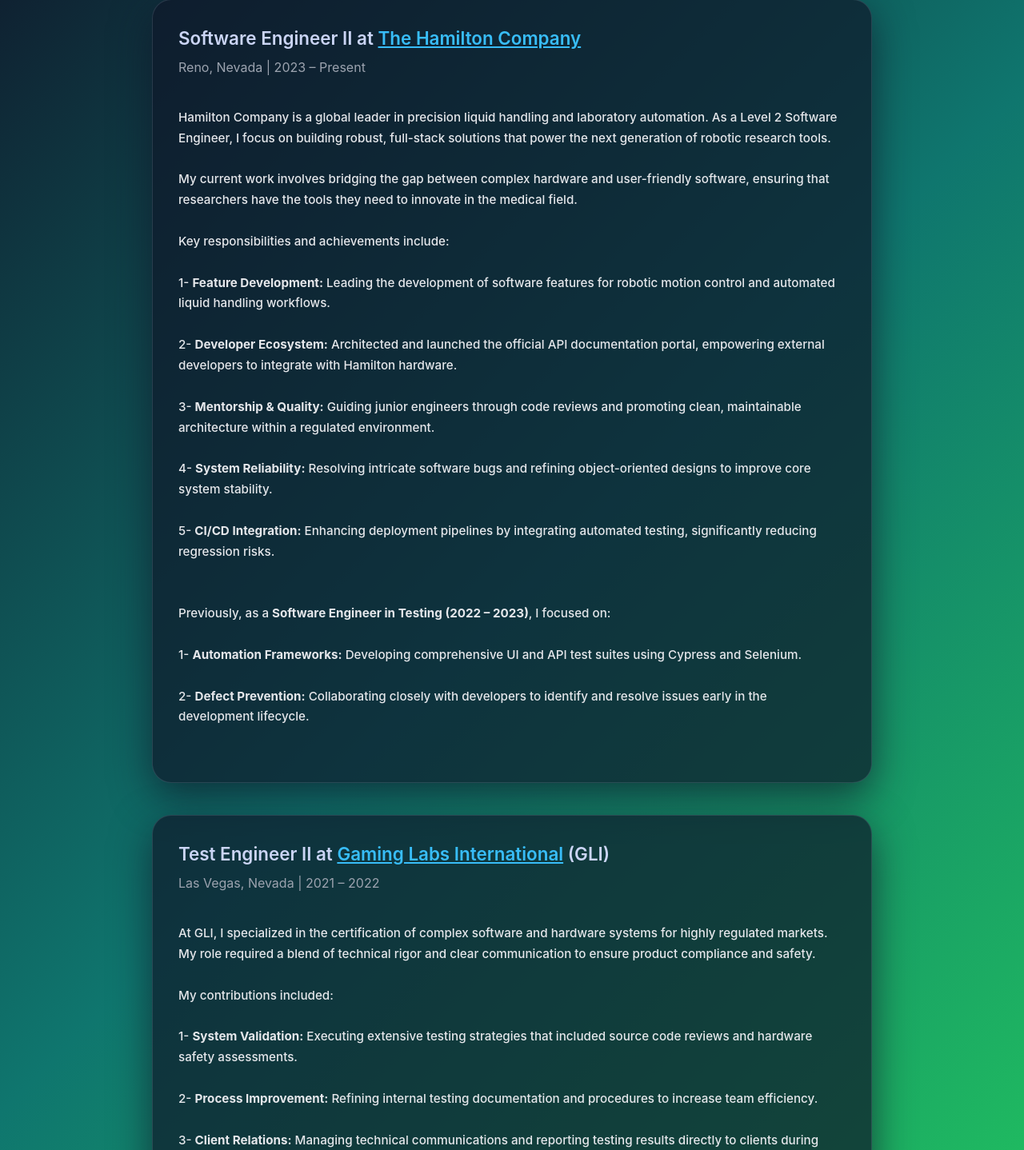
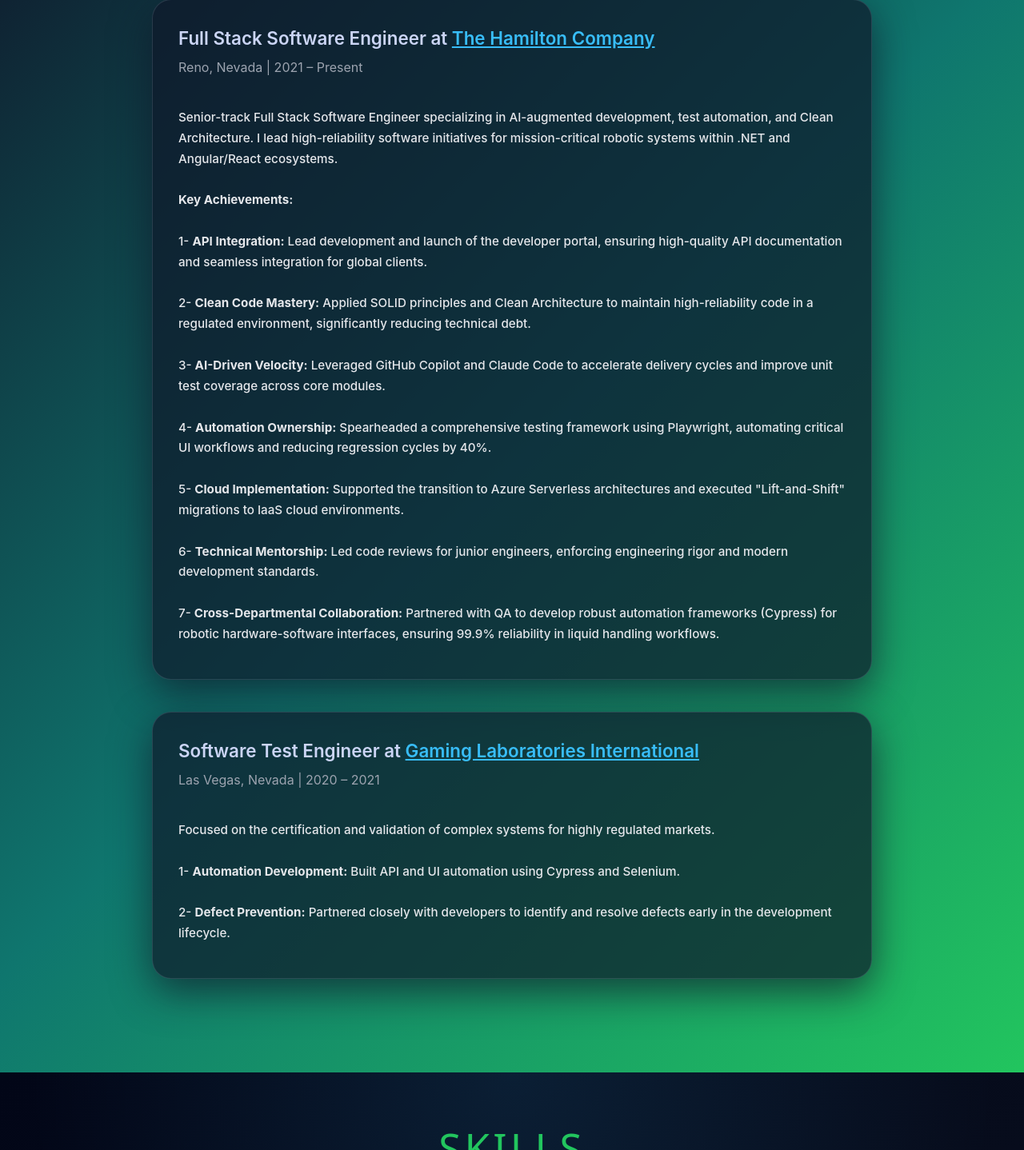
Before and after one commit to omarzerba/resume, a plain HTML site: page index.html in a window 1280 px wide. Shown: the part 821-2259 px from the top of the page at 80% size. Drawn offline with nearby package versions, Linux system fonts and the light colour scheme; a web font is replaced by a local one.

Commit message:
cleaned up experience section

```diff
--- a/index.html
+++ b/index.html
@@ -96,74 +96,48 @@
   <!-- Experience -->
 <section class="experience-style" id="experience">
   <h1 class="section-title">Experience</h1>
+
   <div class="section-container">
     <h2 class="section-subtitle">
-        Software Engineer II at <a href="https://www.hamiltoncompany.com/" target="_blank">The Hamilton Company</a>
+      Full Stack Software Engineer at <a href="https://www.hamiltoncompany.com/" target="_blank">The Hamilton Company</a>
     </h2>
-      <p>Reno, Nevada | 2023 – Present</p>
+    <p>Reno, Nevada | 2021 – Present</p>
     <h3 class="section-item">
-        Hamilton Company is a global leader in precision liquid handling and laboratory automation. As a Level 2
-        Software Engineer, I focus on building robust, full-stack solutions that power the next generation of robotic
-        research tools. <br><br>
-
-        My current work involves bridging the gap between complex hardware and user-friendly software, ensuring that
-        researchers have the tools they need to innovate in the medical field. <br><br>
-
-        Key responsibilities and achievements include:<br><br>
-
-        1- <strong>Feature Development:</strong> Leading the development of software features for robotic motion control
-        and automated liquid handling workflows. <br><br>
-
-        2- <strong>Developer Ecosystem:</strong> Architected and launched the official API documentation portal,
-        empowering external developers to integrate with Hamilton hardware. <br><br>
-
-        3- <strong>Mentorship & Quality:</strong> Guiding junior engineers through code reviews and promoting clean,
-        maintainable architecture within a regulated environment. <br><br>
-
-        4- <strong>System Reliability:</strong> Resolving intricate software bugs and refining object-oriented designs
-        to improve core system stability. <br><br>
-
-        5- <strong>CI/CD Integration:</strong> Enhancing deployment pipelines by integrating automated testing,
-        significantly reducing regression risks. <br><br><br>
-
-        Previously, as a <strong>Software Engineer in Testing (2022 – 2023)</strong>, I focused on:<br><br>
-
-        1- <strong>Automation Frameworks:</strong> Developing comprehensive UI and API test suites using Cypress and
-        Selenium. <br><br>
-
-        2- <strong>Defect Prevention:</strong> Collaborating closely with developers to identify and resolve issues
-        early in the development lifecycle. <br><br>
-
+      Senior-track Full Stack Software Engineer specializing in AI-augmented development, test automation, and Clean Architecture. I lead high-reliability software initiatives for mission-critical robotic systems within .NET and Angular/React ecosystems.
+      <br><br>
+      <strong>Key Achievements:</strong>
+      <br><br>
+      1- <strong>API Integration:</strong> Lead development and launch of the developer portal, ensuring high-quality API documentation and seamless integration for global clients.
+      <br><br>
+      2- <strong>Clean Code Mastery:</strong> Applied SOLID principles and Clean Architecture to maintain high-reliability code in a regulated environment, significantly reducing technical debt.
+      <br><br>
+      3- <strong>AI-Driven Velocity:</strong> Leveraged GitHub Copilot and Claude Code to accelerate delivery cycles and improve unit test coverage across core modules.
+      <br><br>
+      4- <strong>Automation Ownership:</strong> Spearheaded a comprehensive testing framework using Playwright, automating critical UI workflows and reducing regression cycles by 40%.
+      <br><br>
+      5- <strong>Cloud Implementation:</strong> Supported the transition to Azure Serverless architectures and executed "Lift-and-Shift" migrations to IaaS cloud environments.
+      <br><br>
+      6- <strong>Technical Mentorship:</strong> Led code reviews for junior engineers, enforcing engineering rigor and modern development standards.
+      <br><br>
+      7- <strong>Cross-Departmental Collaboration:</strong> Partnered with QA to develop robust automation frameworks (Cypress) for robotic hardware-software interfaces, ensuring 99.9% reliability in liquid handling workflows.
     </h3>
   </div>
 
   <div class="section-container">
     <h2 class="section-subtitle">
-        Test Engineer II at <a href="https://gaminglabs.com/" target="_blank">Gaming Labs International</a> (GLI)
+      Software Test Engineer at <a href="https://gaminglabs.com/" target="_blank">Gaming Laboratories International</a>
     </h2>
-      <p>Las Vegas, Nevada | 2021 – 2022</p>
+    <p>Las Vegas, Nevada | 2020 – 2021</p>
     <h3 class="section-item">
-        At GLI, I specialized in the certification of complex software and hardware systems for highly regulated
-        markets. My role required a blend of technical rigor and clear communication to ensure product compliance and
-        safety. <br><br>
-
-        My contributions included: <br><br>
-
-        1- <strong>System Validation:</strong> Executing extensive testing strategies that included source code reviews
-        and hardware safety assessments.<br><br>
-
-        2- <strong>Process Improvement:</strong> Refining internal testing documentation and procedures to increase team
-        efficiency.<br><br>
-
-        3- <strong>Client Relations:</strong> Managing technical communications and reporting testing results directly
-        to clients during project lifecycles.<br><br>
-
-        4- <strong>Team Leadership:</strong> Facilitating the technical onboarding and training of new engineering
-        hires.
+      Focused on the certification and validation of complex systems for highly regulated markets.
+      <br><br>
+      1- <strong>Automation Development:</strong> Built API and UI automation using Cypress and Selenium.
+      <br><br>
+      2- <strong>Defect Prevention:</strong> Partnered closely with developers to identify and resolve defects early in the development lifecycle.
     </h3>
   </div>
+</section>
 
-  </section>
 
 
   <!-- Skills -->
```
Lines whose indentation alone changed are shown as unchanged.
